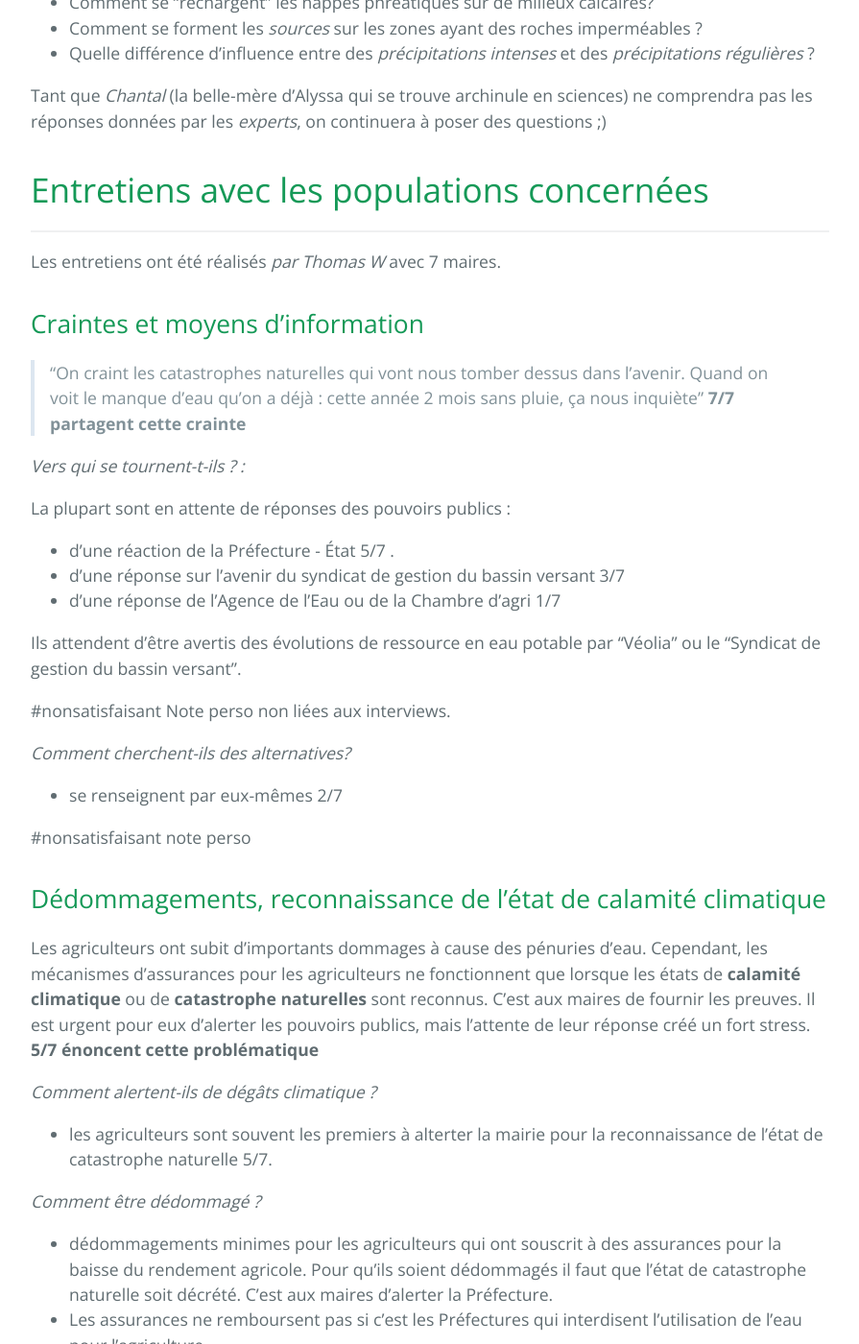
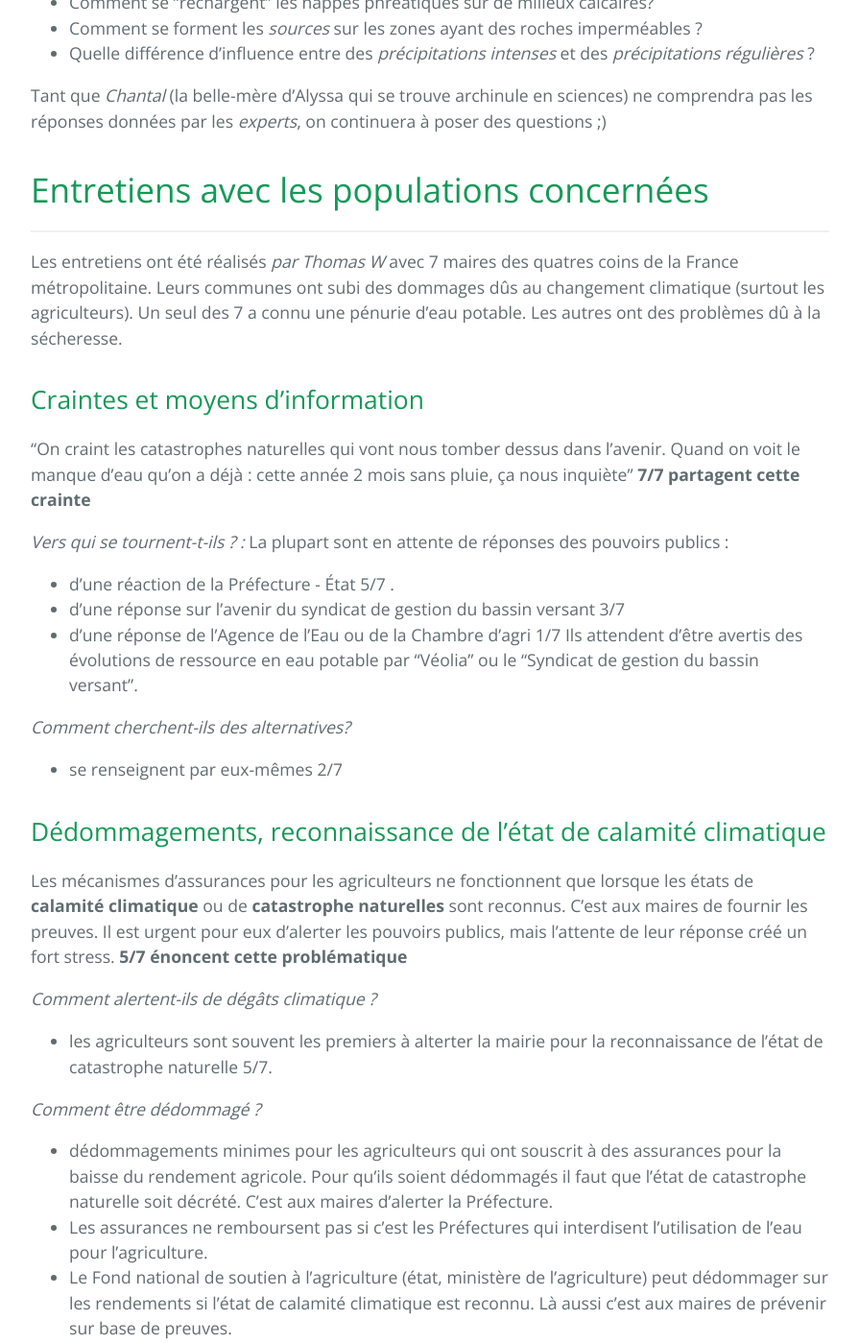
Before and after one commit to secheresses/Ancien-site, a Jekyll site: the page built from pages/risques-penurie-eau.md, in a window 1280 px wide and 1400 px high, scrolled down 3009 px. Shown: the whole window at 96% size, without its empty margins (192-1087 px from the left). Built offline with Jekyll 4.4.1, drawn with Linux system fonts in a browser that asks for light colours; some of the changed text lies outside the part shown.

Commit message:
modifictions entretiens

```diff
--- a/pages/risques-penurie-eau.md
+++ b/pages/risques-penurie-eau.md
@@ -64,31 +64,25 @@ Tant que *Chantal* (la belle-mère d'Alyssa qui se trouve archinule en sciences)
 
 # Entretiens avec les populations concernées
 ---
-Les entretiens ont été réalisés *par Thomas W* avec 7 maires.
+Les entretiens ont été réalisés *par Thomas W* avec 7 maires des quatres coins de la France métropolitaine. Leurs communes ont subi des dommages dûs au changement climatique (surtout les agriculteurs). Un seul des 7 a connu une pénurie d'eau potable. Les autres ont des problèmes dû à la sécheresse.
 
 ## Craintes et moyens d'information
-> "On craint les catastrophes naturelles qui vont nous tomber dessus dans l’avenir. Quand on voit le manque d’eau qu’on a déjà : cette année 2 mois sans pluie, ça nous inquiète"
-**7/7 partagent cette crainte**
+
+"On craint les catastrophes naturelles qui vont nous tomber dessus dans l’avenir. Quand on voit le manque d’eau qu’on a déjà : cette année 2 mois sans pluie, ça nous inquiète" **7/7 partagent cette crainte**
 
 *Vers qui se tournent-t-ils ? :*
-
 La plupart sont en attente de réponses des pouvoirs publics  :
 * d’une réaction de la Préfecture - État  5/7 .
 * d'une réponse sur l’avenir du syndicat de gestion du bassin versant 3/7
 * d’une réponse de l’Agence de l’Eau ou de la Chambre d’agri 1/7
-
 Ils attendent d'être avertis des évolutions de ressource en eau potable par “Véolia”  ou le “Syndicat de gestion du bassin versant”.
-
-#nonsatisfaisant Note perso non liées aux interviews.
 
 *Comment cherchent-ils des alternatives?*
 * se renseignent par eux-mêmes 2/7
 
-#nonsatisfaisant note perso
+## Dédommagements, reconnaissance de l'état de calamité climatique
 
-## Dédommagements, reconnaissance de l'état de calamité climatique
-Les agriculteurs ont subit d'importants dommages à cause des pénuries d'eau. Cependant, les mécanismes d'assurances pour les agriculteurs ne fonctionnent que lorsque les états de **calamité climatique** ou de **catastrophe naturelles** sont reconnus. C'est aux maires de fournir les preuves. Il est urgent pour eux d'alerter les pouvoirs publics, mais l'attente de leur réponse créé un fort stress.
-**5/7 énoncent cette problématique**
+Les mécanismes d'assurances pour les agriculteurs ne fonctionnent que lorsque les états de **calamité climatique** ou de **catastrophe naturelles** sont reconnus. C'est aux maires de fournir les preuves. Il est urgent pour eux d'alerter les pouvoirs publics, mais l'attente de leur réponse créé un fort stress. **5/7 énoncent cette problématique**
 
 *Comment alertent-ils de dégâts climatique ?*
 * les agriculteurs sont souvent les premiers à alterter la mairie pour la reconnaissance de l’état de catastrophe naturelle 5/7.
@@ -100,4 +94,4 @@ Les agriculteurs ont subit d'importants dommages à cause des pénuries d'eau. C
 * Problématiques aux bâtiments municipaux et aux particuliers. Fissures et dégradations ont été remboursées en partie minime par les assureurs suite à la reconnaissance de l’état de catastrophe naturelle.
 
 ## Isolement ou solidarité ?
-Crainte de se retrouver "isolés" 4/4**
+Crainte de se retrouver "isolés" **4/4**
```
Also changed, not shown: other parts of pages/risques-penurie-eau.md (+4 -4 lines).
